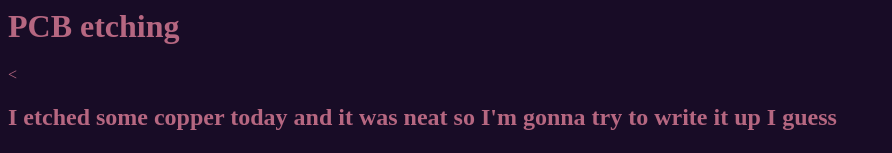
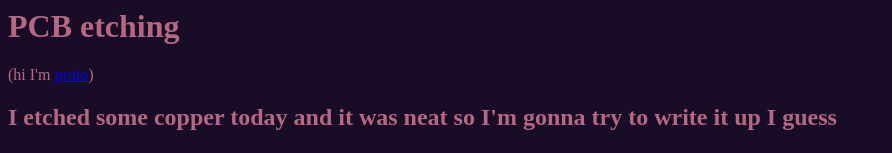
Before and after one commit to protospork/protospork.github.io, a plain HTML site: page index.html in a window 1280 px wide. Shown: the top 153 px of the page, without its empty margins (0-892 px from the left). Drawn offline with Linux system fonts and the light colour scheme.

Commit message:
Update index.html
I made this

```diff
--- a/index.html
+++ b/index.html
@@ -19,7 +19,7 @@ td, h1, h2, h3, h4, h5, p, ul, ol, li {
   </head>-->
   <body style="background-color: #180C26; color: #B66781">
     <h1 id="pcb-etching">PCB etching</h1>
-    <p>&lt;</p>
+    <p>(hi I'm <a href="https://es.muy.moe/@proto">proto<a/>)</p>
     <h2 id="i-etched-some-copper-today-and-it-was-neat-so-im-gonna-try-to-write-it-up-i-guess">I etched some copper today and it was neat so I'm gonna try to write it up I guess</h2>
     <h4 id="things-i-used">things I used:</h4>
     <ul>
```
